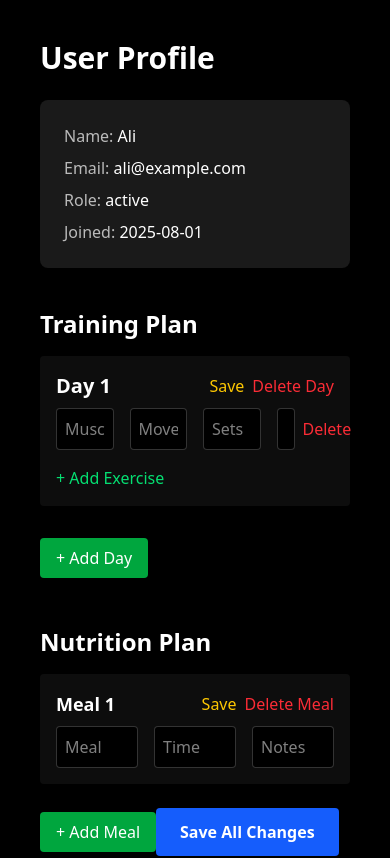
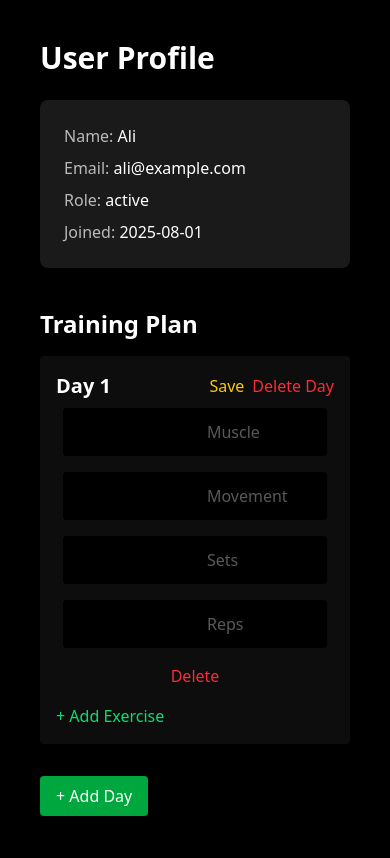
Before and after one commit to BeheshtianDev/User-Dashboard, a Next.js app: page /dashboard/user/1 in a window 390 px wide. Shown: the top 858 px of the page. Built offline with nearby package versions, Linux system fonts and the light colour scheme.

Commit message:
responsive adjustment

```diff
--- a/src/app/dashboard/page.tsx
+++ b/src/app/dashboard/page.tsx
@@ -130,26 +130,26 @@ const DashboardPage = () => {
       >
         <div className="w-full flex gap-5 de:flex-row mo:flex-col">
           <input
-            className="w-full py-3 px-4 bg-black rounded text-white/70 focus:outline-none border border-white/20 focus:border-white/50"
+              className=" z-10 de:w-1/4 mo:w-full py-3 bg-black rounded hover:px-5 focus:px-5 pl-36 text-white/70 transition-all focus:shadow-white/20 focus-within:shadow-lg focus:shadow-[0_0_20px_rgba(0,0,0,0.5)] duration-500 focus:outline-1 outline-white/30 shadow-black"
             placeholder="Name"
             value={name}
             onChange={(e) => setName(e.target.value)}
           />
           <input
-            className="w-full py-3 px-4 bg-black rounded text-white/70 focus:outline-none border border-white/20 focus:border-white/50"
+              className=" z-10 de:w-1/4 mo:w-full py-3 bg-black rounded hover:px-5 focus:px-5 pl-36 text-white/70 transition-all focus:shadow-white/20 focus-within:shadow-lg focus:shadow-[0_0_20px_rgba(0,0,0,0.5)] duration-500 focus:outline-1 outline-white/30 shadow-black"
             placeholder="Email"
             value={email}
             onChange={(e) => setEmail(e.target.value)}
           />
           <input
-            className="w-full py-3 px-4 bg-black rounded text-white/70 focus:outline-none border border-white/20 focus:border-white/50"
+              className=" z-10 de:w-1/4 mo:w-full py-3 bg-black rounded hover:px-5 focus:px-5 pl-36 text-white/70 transition-all focus:shadow-white/20 focus-within:shadow-lg focus:shadow-[0_0_20px_rgba(0,0,0,0.5)] duration-500 focus:outline-1 outline-white/30 shadow-black"
             placeholder="Role"
             value={role}
             onChange={(e) => setRole(e.target.value)}
           />
 
           <input
-            className="w-full py-3 px-4 bg-black rounded text-white/70 focus:outline-none border border-white/20 focus:border-white/50"
+              className=" z-10 de:w-1/4 mo:w-full py-3 bg-black rounded hover:px-5 focus:px-5 pl-36 text-white/70 transition-all focus:shadow-white/20 focus-within:shadow-lg focus:shadow-[0_0_20px_rgba(0,0,0,0.5)] duration-500 focus:outline-1 outline-white/30 shadow-black"
             placeholder="Phone"
             value={phone}
             onChange={(e) => setPhone(e.target.value)}
@@ -185,7 +185,7 @@ const DashboardPage = () => {
               transition={{ duration: 0.3 }}
               className="flex items-center justify-between bg-black border border-white/20 py-4 px-[4vw] rounded shadow-[0_0_15px_rgba(255,255,255,0.05)]"
             >
-              <div className="justify-between w-2/3  items-center flex">
+              <div className="justify-between de:w-2/3 mo:w-1/3 mo:flex-col de:flex-row  de:items-center mo:items-start flex">
                 <p className="font-semibold text-white">{user.name}</p>
                 <p className="text-sm text-white/60">{user.email}</p>
                 <p className="text-sm text-white/40 italic">
--- a/src/app/dashboard/user/[id]/page.tsx
+++ b/src/app/dashboard/user/[id]/page.tsx
@@ -239,7 +239,7 @@ export default function Page() {
               {day.exercises.map((ex, exIdx) => (
                 <motion.div
                   key={exIdx}
-                  className="grid grid-cols-4 gap-4 mb-2 items-center"
+                  className="flex mo:flex-col de:flex-row w-full gap-4 mb-2 items-center"
                   initial={{ opacity: 0, x: -20 }}
                   animate={{ opacity: 1, x: 0 }}
                   exit={{ opacity: 0, x: 20 }}
@@ -248,7 +248,7 @@ export default function Page() {
                   {trainingPlanEditMode[dayIdx] ? (
                     <>
                       <input
-                        className="bg-black border border-white/20 p-2 rounded"
+                        className="max-w-[350px] z-10 w-[95%] py-3 bg-black rounded hover:px-5 focus:px-5 pl-36 text-white/70 transition-all focus:shadow-white/20 focus-within:shadow-lg focus:shadow-[0_0_20px_rgba(0,0,0,0.5)] duration-500 focus:outline-1 outline-white/30 shadow-black"
                         placeholder="Muscle"
                         value={ex.muscle}
                         onChange={(e) =>
@@ -261,7 +261,7 @@ export default function Page() {
                         }
                       />
                       <input
-                        className="bg-black border border-white/20 p-2 rounded"
+                        className="max-w-[350px] z-10 w-[95%] py-3 bg-black rounded hover:px-5 focus:px-5 pl-36 text-white/70 transition-all focus:shadow-white/20 focus-within:shadow-lg focus:shadow-[0_0_20px_rgba(0,0,0,0.5)] duration-500 focus:outline-1 outline-white/30 shadow-black"
                         placeholder="Movement"
                         value={ex.movement}
                         onChange={(e) =>
@@ -274,16 +274,15 @@ export default function Page() {
                         }
                       />
                       <input
-                        className="bg-black border border-white/20 p-2 rounded"
+                        className="max-w-[350px] z-10 w-[95%] py-3 bg-black rounded hover:px-5 focus:px-5 pl-36 text-white/70 transition-all focus:shadow-white/20 focus-within:shadow-lg focus:shadow-[0_0_20px_rgba(0,0,0,0.5)] duration-500 focus:outline-1 outline-white/30 shadow-black"
                         placeholder="Sets"
                         value={ex.sets}
                         onChange={(e) =>
                           updateExercise(dayIdx, exIdx, "sets", e.target.value)
                         }
                       />
-                      <div className="flex items-center gap-2">
                         <input
-                          className="bg-black border border-white/20 p-2 rounded w-full"
+                          className="max-w-[350px] z-10 w-[95%] py-3 bg-black rounded hover:px-5 focus:px-5 pl-36 text-white/70 transition-all focus:shadow-white/20 focus-within:shadow-lg focus:shadow-[0_0_20px_rgba(0,0,0,0.5)] duration-500 focus:outline-1 outline-white/30 shadow-black"
                           placeholder="Reps"
                           value={ex.reps}
                           onChange={(e) =>
@@ -295,6 +294,7 @@ export default function Page() {
                             )
                           }
                         />
+                      <div className="flex w-1/4 items-center justify-center">
                         <button
                           onClick={() => deleteExercise(dayIdx, exIdx)}
                           className="text-red-500 hover:underline"
@@ -366,21 +366,21 @@ export default function Page() {
               </div>
             </div>
             {nutritionEditMode[idx] ? (
-              <div className="grid grid-cols-3 gap-4">
+              <div className="flex de:flex-row mo:flex-col gap-4">
                 <input
-                  className="bg-black border border-white/20 p-2 rounded"
+                  className="max-w-[350px] z-10 w-[95%] py-3 bg-black rounded hover:px-5 focus:px-5 pl-36 text-white/70 transition-all focus:shadow-white/20 focus-within:shadow-lg focus:shadow-[0_0_20px_rgba(0,0,0,0.5)] duration-500 focus:outline-1 outline-white/30 shadow-black"
                   placeholder="Meal"
                   value={meal.meal}
                   onChange={(e) => updateMeal(idx, "meal", e.target.value)}
                 />
                 <input
-                  className="bg-black border border-white/20 p-2 rounded"
+                  className="max-w-[350px] z-10 w-[95%] py-3 bg-black rounded hover:px-5 focus:px-5 pl-36 text-white/70 transition-all focus:shadow-white/20 focus-within:shadow-lg focus:shadow-[0_0_20px_rgba(0,0,0,0.5)] duration-500 focus:outline-1 outline-white/30 shadow-black"
                   placeholder="Time"
                   value={meal.time}
                   onChange={(e) => updateMeal(idx, "time", e.target.value)}
                 />
                 <input
-                  className="bg-black border border-white/20 p-2 rounded"
+                  className="max-w-[350px] z-10 w-[95%] py-3 bg-black rounded hover:px-5 focus:px-5 pl-36 text-white/70 transition-all focus:shadow-white/20 focus-within:shadow-lg focus:shadow-[0_0_20px_rgba(0,0,0,0.5)] duration-500 focus:outline-1 outline-white/30 shadow-black"
                   placeholder="Notes"
                   value={meal.notes}
                   onChange={(e) => updateMeal(idx, "notes", e.target.value)}
@@ -398,7 +398,7 @@ export default function Page() {
       </AnimatePresence>
       <button
         onClick={addMeal}
-        className="mb-10 px-4 py-2 bg-green-600 rounded hover:bg-green-700 transition-colors"
+        className="mb-10 px-4 py-2 block bg-green-600 rounded hover:bg-green-700 transition-colors"
         type="button"
       >
         + Add Meal
```
